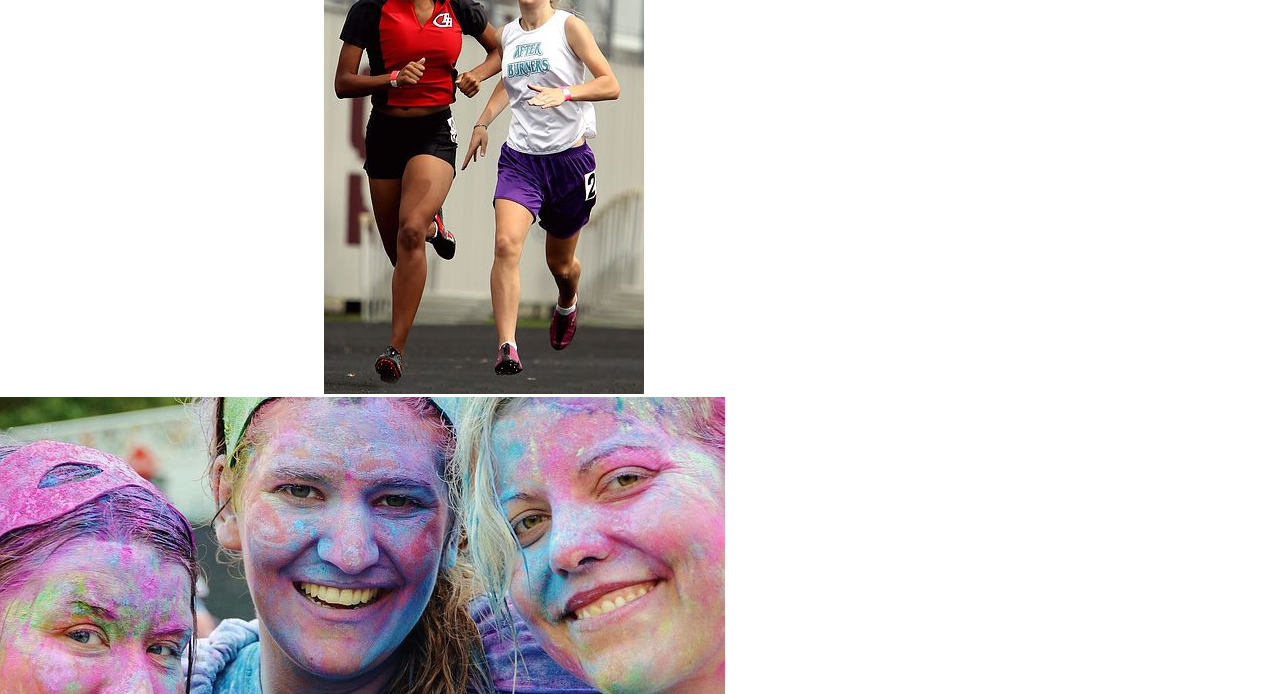
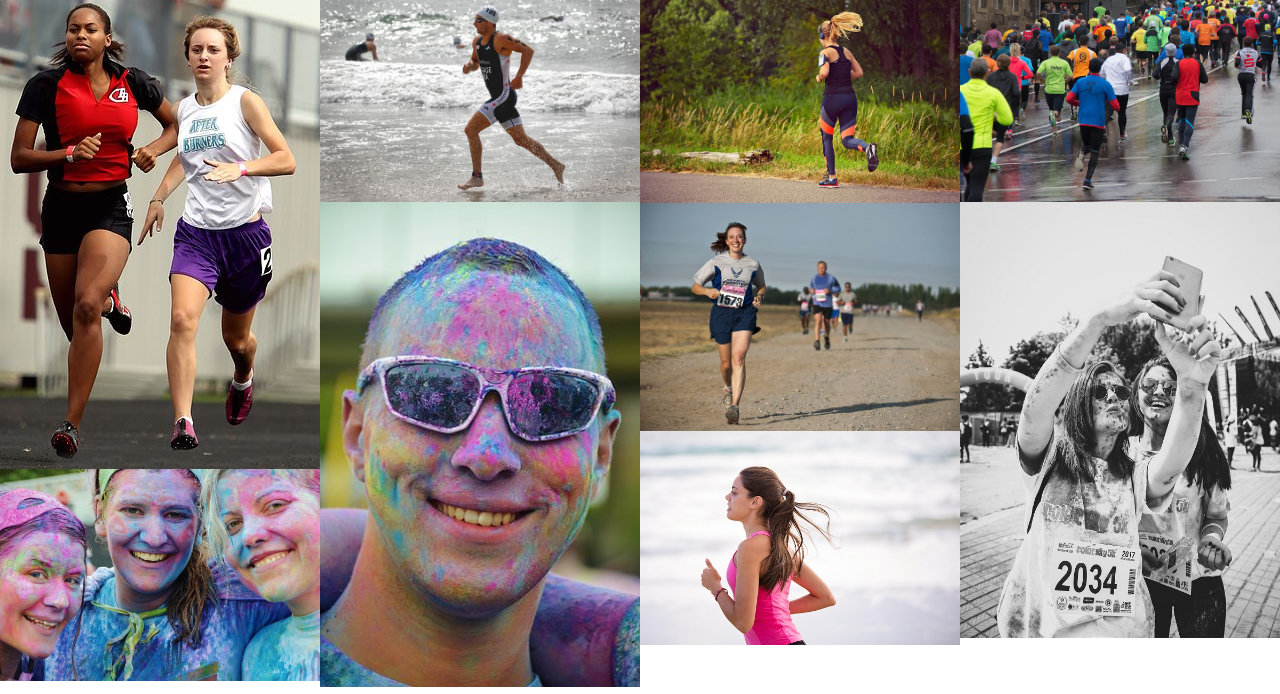
Before and after one commit to Lilla-Kavecsanszki/Love-Running, a plain HTML site: page gallery.html in a window 1280 px wide. Shown: the part 86-780 px from the top of the page. Drawn offline with nearby package versions, Linux system fonts and the light colour scheme.

Commit message:
fixed bug in gallery styling due to typo

```diff
--- a/assets/css/style.css
+++ b/assets/css/style.css
@@ -240,14 +240,14 @@ footer{
 
 /* Gallery Photos */
 
-#photo {
+#photos {
     clear: both;
     line-height: 0;
     column-count: 4;
     column-gap: 0px;
 }
 
-#photo img{
+#photos img{
     width: 100%;
 }
 
```
